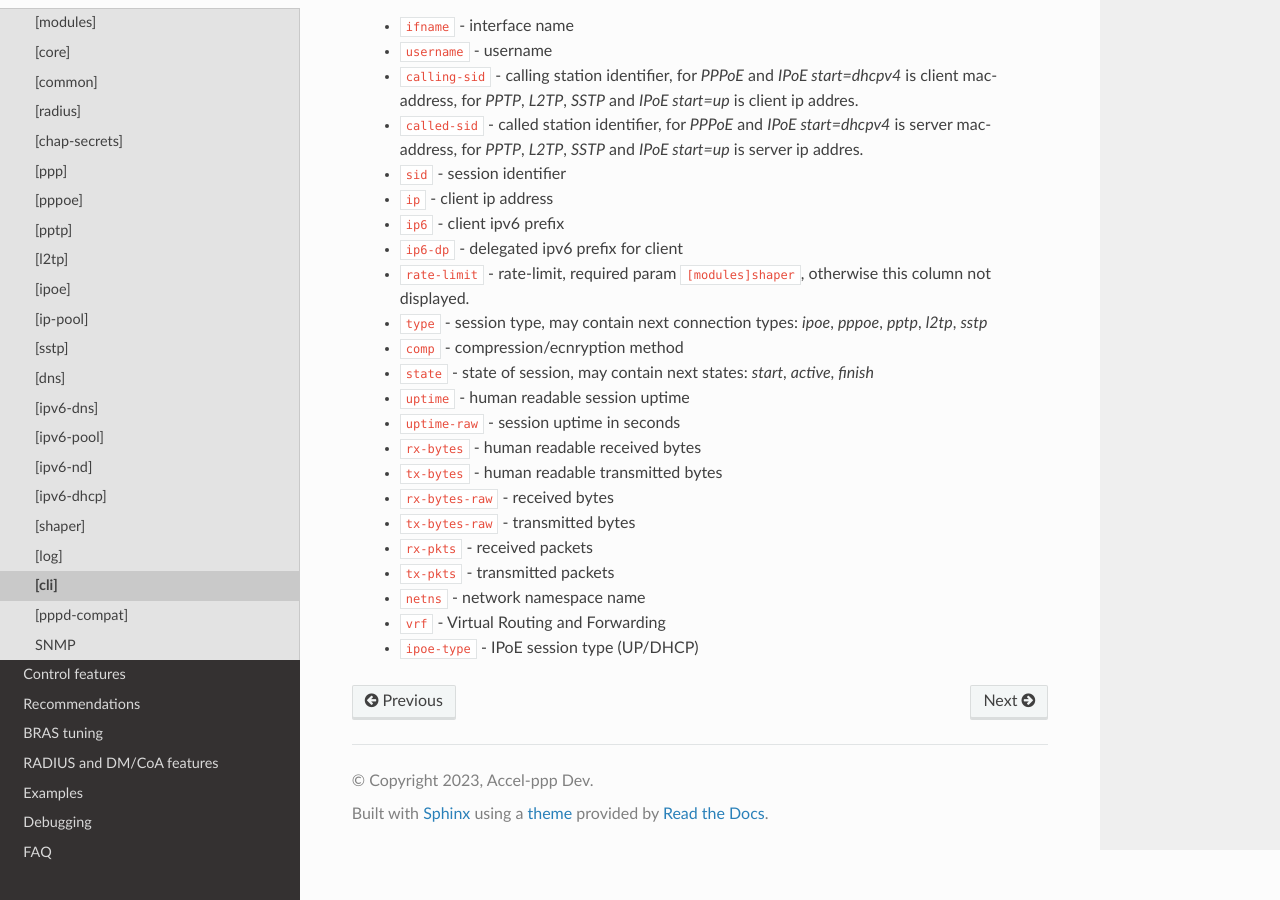
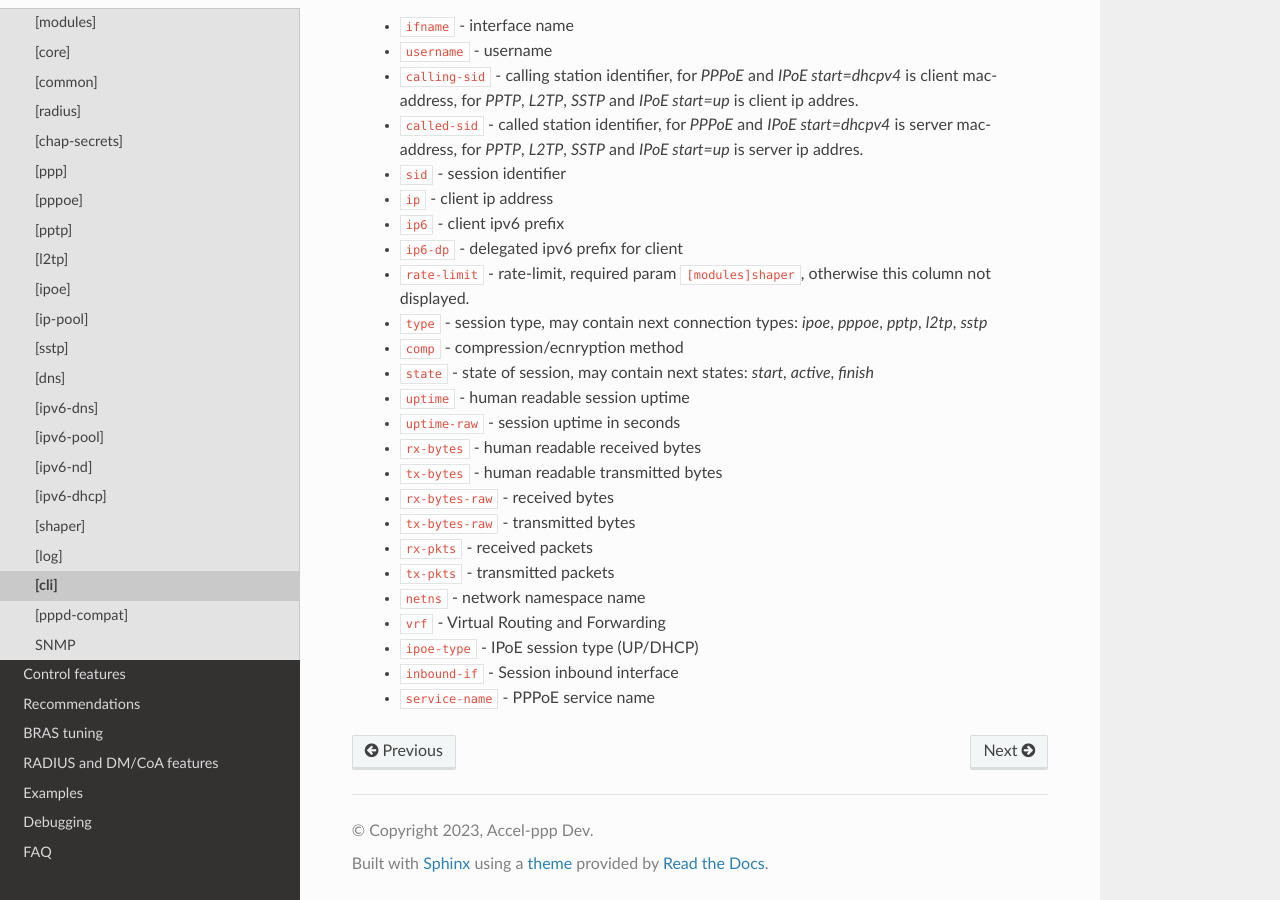
Before and after one commit to accel-ppp/accel-ppp.github.io, a Sphinx documentation site: the page built from doc/configuration/cli.rst, in a window 1280 px wide and 900 px high, scrolled down 1127 px. Built offline with Sphinx 7.4.7 and the Read the Docs theme 3.1.0, drawn with Linux system fonts in a browser that asks for light colours.

Commit message:
CLI: Add CLI option inbound-if and service-name

```diff
--- a/doc/configuration/cli.rst
+++ b/doc/configuration/cli.rst
@@ -65,3 +65,5 @@ Configuration overview of the command line interface.
   * ``netns`` - network namespace name
   * ``vrf`` - Virtual Routing and Forwarding
   * ``ipoe-type`` - IPoE session type (UP/DHCP)
+  * ``inbound-if`` - Session inbound interface
+  * ``service-name`` - PPPoE service name
```
